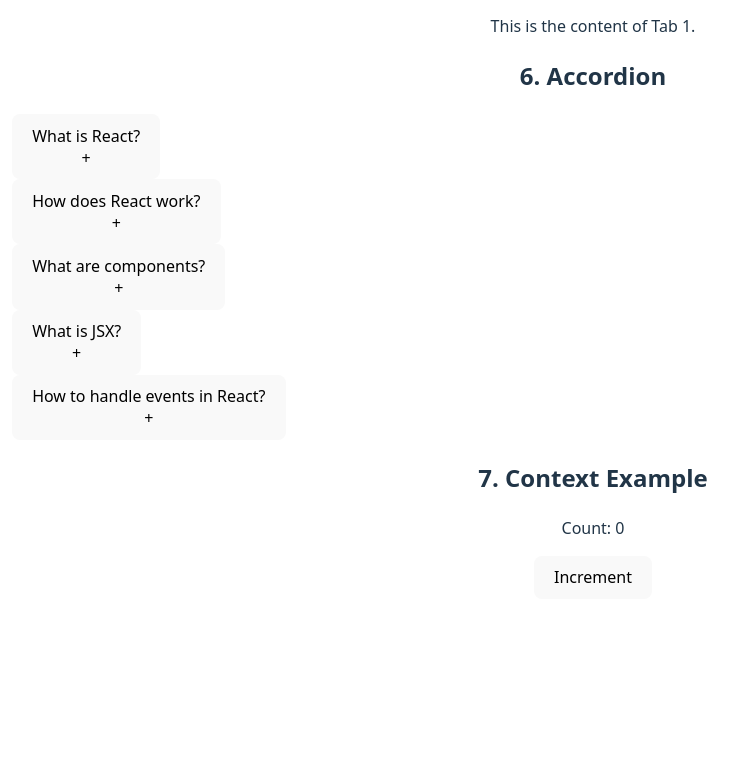
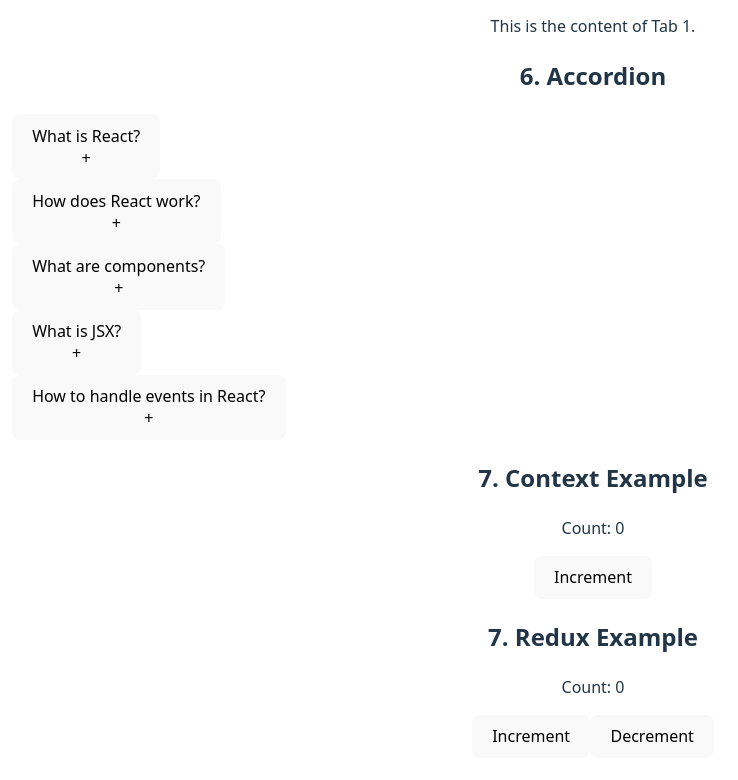
Before and after one commit to sachingupta/react-2025, a React (Vite) app: page / in a window 1280 px wide. Shown: the part 1532-2312 px from the top of the page, without its empty margins (47-785 px from the left). Before the commit the page ends 2163 px from the top, so only its background shows below. Built offline with nearby package versions, Linux system fonts and the light colour scheme.

Commit message:
adding redux example

```diff
--- a/package.json
+++ b/package.json
@@ -11,7 +11,8 @@
   },
   "dependencies": {
     "react": "^19.0.0",
-    "react-dom": "^19.0.0"
+    "react-dom": "^19.0.0",
+    "redux": "^5.0.1"
   },
   "devDependencies": {
     "@eslint/js": "^9.22.0",
--- a/src/App.tsx
+++ b/src/App.tsx
@@ -7,6 +7,7 @@
 import { NavBar } from './components/NavBar';
 import { Accordion } from './components/Accordion';
 import { ContextExample } from './components/ContextExample';
+import { ReduxExample } from './components/ReduxExample';
 
 function App() {
   const [globalCount, setGlobalCount] = useState(0);
@@ -33,6 +34,9 @@
       <Accordion/>
       <h2>7. Context Example</h2>
       <ContextExample/>
+
+      <h2>7. Redux Example</h2>
+      <ReduxExample/>
     </>
   )
 }
--- /dev/null
+++ b/src/components/ReduxExample.tsx
@@ -0,0 +1,45 @@
+import { useState } from 'react';
+import { createStore } from 'redux';
+
+const initialState = {
+  count: 0,
+};
+
+const reducer = (state = initialState, action) =>
+
+ {
+  switch (action.type) {
+    case 'INCREMENT':
+      return { count: state.count + action.payload };
+    case 'DECREMENT':
+      return { count: state.count - action.payload };
+    default:
+      return state;
+  }
+};
+
+const store = createStore(reducer);
+
+export function ReduxExample() {
+    const [count, setCount] = useState(store.getState().count);
+
+  store.subscribe(() => {
+    setCount(store.getState().count);
+  });
+
+  const increment = () => {
+    store.dispatch({ type: 'INCREMENT', payload: 1 });
+  };
+
+  const decrement = () => {
+    store.dispatch({ type: 'DECREMENT', payload: 1 });
+  };
+
+  return (
+    <div>
+      <p>Count: {count}</p>
+      <button onClick={increment}>Increment</button>
+      <button onClick={decrement}>Decrement</button>
+    </div>
+  );
+}
```
Also changed, not shown: 1 other file (tests, documents, lock files or other folders).
